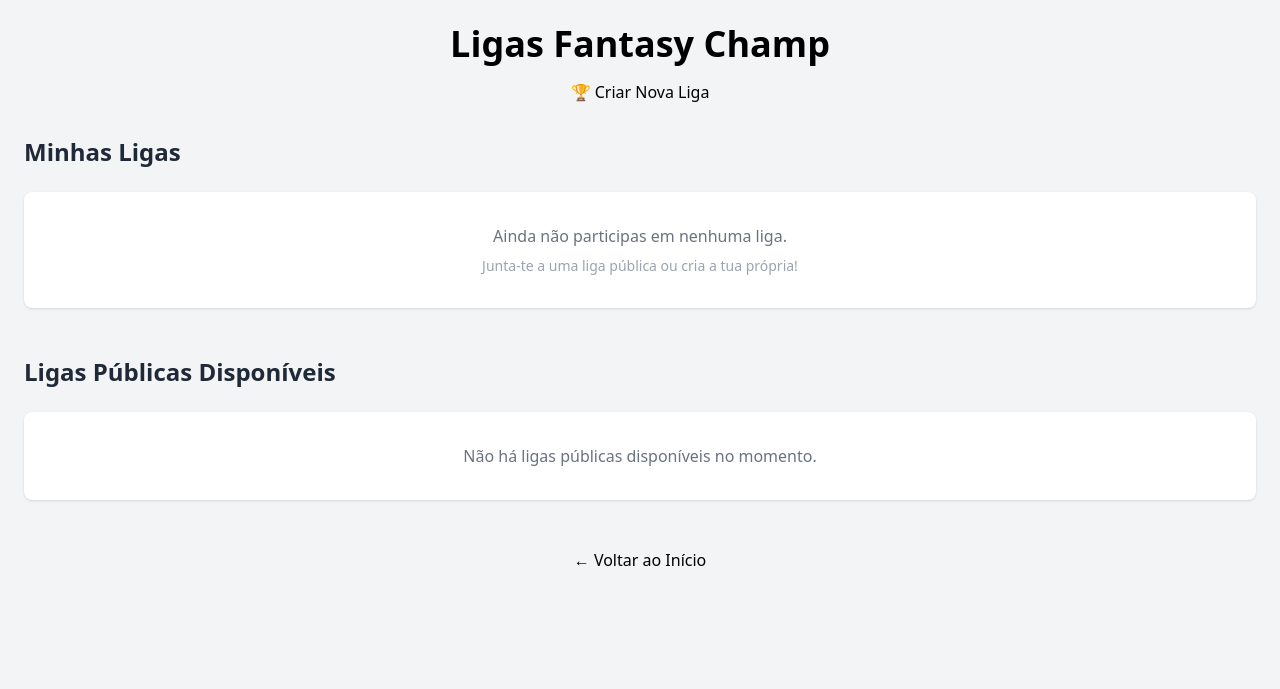
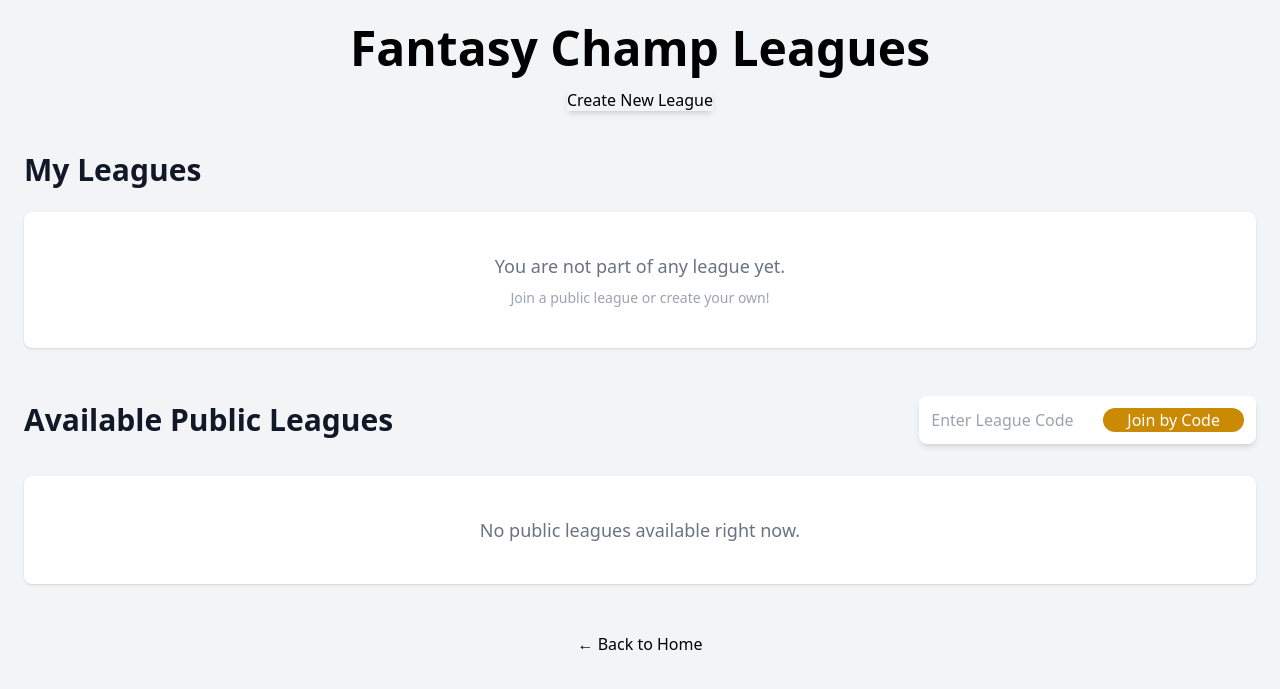
Before and after one commit to Bernardo2409/FBD_Project, a Flask app: template templates/ligas.html in a window 1280 px wide. Shown: the top 689 px of the page. Run offline with Flask 3, Linux system fonts and the light colour scheme; the template is opened without the code that fills it, so the values that code supplies are empty; some libraries are stand-ins or nearby versions.

Commit message:
Ligas, Funcional

```diff
--- a/app.py
+++ b/app.py
@@ -4,7 +4,7 @@ import secrets
 from flask import Flask, render_template, request, redirect, jsonify, session, url_for
 
 from persistence.equipa import adicionar_jogador_equipa, criar_equipa, obter_equipa_por_utilizador, obter_jogadores_equipa, remover_jogador_equipa, verificar_limites_equipa
-from persistence.leagues import criar_liga, juntar_liga, obter_liga_por_id, obter_ligas_por_utilizador, obter_ligas_publicas, obter_participantes_liga, obter_tipos_liga
+from persistence.leagues import abandonar_liga, criar_liga, juntar_liga, obter_liga_id_por_codigo, obter_liga_por_id, obter_ligas_por_utilizador, obter_ligas_publicas, obter_participantes_liga, obter_tipos_liga
 from persistence.players import list_all, list_paginated, read
 from persistence.clubs import list_all_clubs, list_paginated_clubs, read_club
 from persistence.users import create_user, login_user, get_users
@@ -254,15 +254,6 @@ def ligas_list():
     minhas_ligas = obter_ligas_por_utilizador(user_id)
     ligas_publicas = obter_ligas_publicas()
 
-    print(f"Minhas ligas: {len(minhas_ligas)}")
-    print(f"Ligas públicas: {len(ligas_publicas)}")
-
-    for liga in minhas_ligas:
-        print(f"Minha liga: {liga.nome} - Tipo: {liga.id_tipo_liga}")
-
-    for liga in ligas_publicas:
-        print(f"Liga pública: {liga.nome} - Tipo: {liga.id_tipo_liga}")
-
     return render_template("ligas.html",
                          minhas_ligas=minhas_ligas,
                          ligas_publicas=ligas_publicas)
@@ -321,5 +312,43 @@ def liga_detalhes(liga_id):
                          liga=liga,
                          participantes=participantes)
 
+@app.route("/juntar-liga-codigo", methods=['POST'])
+def juntar_liga_codigo():
+    codigo = request.form.get("codigo")
+    user_id = session["user_id"]
+
+    # procura a liga pelo código
+    liga_id = obter_liga_id_por_codigo(codigo)
+
+    if not liga_id:
+        session['error'] = "Invalid Code"
+        return redirect("/ligas")
+
+    sucesso = juntar_liga(user_id, liga_id, codigo)
+
+    if sucesso:
+        session['message'] = "You've Successfully entered the League!"
+    else:
+        session['error'] = "Failed joining Team"
+
+    return redirect("/ligas")
+
+@app.route("/abandonar-liga/<liga_id>", methods=['POST'])
+def abandonar_liga_route(liga_id):
+    if 'user_id' not in session:
+        return redirect("/")
+
+    user_id = session['user_id']
+
+    sucesso = abandonar_liga(user_id, liga_id)
+
+    if sucesso:
+        session['message'] = "Saíste da liga com sucesso!"
+    else:
+        session['error'] = "Não estás nesta liga."
+
+    return redirect("/ligas")
+
+
 if __name__ == "__main__":
     app.run(debug=True, host="0.0.0.0")
--- a/templates/ligas.html
+++ b/templates/ligas.html
@@ -1,129 +1,128 @@
 <!DOCTYPE html>
-<html lang="pt">
+<html lang="en">
 <head>
     <meta charset="UTF-8">
-    <title>Ligas - Fantasy Champ</title>
+    <title>Leagues - Fantasy Champ</title>
     <script src="https://cdn.tailwindcss.com"></script>
     <script src="https://cdn.jsdelivr.net/npm/daisyui@1.19.0/dist/full.js"></script>
 </head>
+
 <body class="bg-gray-100 min-h-screen" data-theme="corporate">
 
 <div class="container mx-auto p-6">
+
     <!-- HEADER -->
-    <div class="text-center mb-8">
-        <h1 class="text-4xl font-bold text-primary mb-4">Ligas Fantasy Champ</h1>
-        <a href="/criar-liga" class="btn btn-primary btn-lg">
-            🏆 Criar Nova Liga
+    <div class="text-center mb-10">
+        <h1 class="text-5xl font-bold text-primary mb-4">Fantasy Champ Leagues</h1>
+        <a href="/criar-liga" class="btn btn-primary btn-lg shadow-md">
+            Create New League
         </a>
     </div>
 
-    <!-- MENSAGENS -->
+    <!-- ALERTS -->
     {% if session.get('message') %}
-        <div class="alert alert-success mb-6">
-            <span>{{ session.pop('message', '') }}</span>
-        </div>
+    <div class="alert alert-success shadow-md mb-6">
+        <span>✅ {{ session.pop('message', '') }}</span>
+    </div>
     {% endif %}
 
     {% if session.get('error') %}
-        <div class="alert alert-error mb-6">
-            <span>{{ session.pop('error', '') }}</span>
-        </div>
+    <div class="alert alert-error shadow-md mb-6">
+        <span>❌ {{ session.pop('error', '') }}</span>
+    </div>
     {% endif %}
 
-    <!-- MINHAS LIGAS -->
+    <!-- MY LEAGUES -->
     <div class="mb-12">
-        <h2 class="text-2xl font-bold mb-6 text-gray-800">Minhas Ligas</h2>
+        <h2 class="text-3xl font-bold mb-6 text-gray-900">My Leagues</h2>
 
         {% if minhas_ligas %}
-        <div class="grid grid-cols-1 md:grid-cols-2 lg:grid-cols-3 gap-6">
+        <div class="grid grid-cols-1 md:grid-cols-2 lg:grid-cols-3 gap-8">
+
             {% for liga in minhas_ligas %}
-            <div class="card bg-white shadow-xl">
-                <div class="card-body">
-                    <h3 class="card-title text-lg">{{ liga.nome }}</h3>
-                    <div class="text-sm text-gray-600">
-                        <p><strong>Início:</strong> {{ liga.data_inicio }}</p>
-                        <p><strong>Fim:</strong> {{ liga.data_fim }}</p>
-                        <p><strong>Tipo:</strong> {{ 'Pública' if liga.id_tipo_liga == 'LT01' else 'Privada' }}</p>
+            <div class="card bg-white shadow-xl hover:shadow-2xl transition-all duration-200">
+                <div class="card-body rounded-full px-6" style="margin: 10px;">
+                    <h3 class="card-title text-xl">{{ liga.nome }}</h3>
+
+                    <div class="text-sm text-gray-600 mt-2 space-y-1">
+                        <p><strong>Start:</strong> {{ liga.data_inicio }}</p>
+                        <p><strong>End:</strong> {{ liga.data_fim }}</p>
+                        <p><strong>Type:</strong> {{ 'Public' if liga.id_tipo_liga == 'LT01' else 'Private' }}</p>
                     </div>
+
                     <div class="card-actions justify-end mt-4">
-                        <a href="/liga/{{ liga.id }}" class="btn btn-primary btn-sm">Ver Detalhes</a>
+                        <a href="/liga/{{ liga.id }}" class="btn bg-blue-600 hover:bg-blue-700 text-white border-none rounded-full px-6">View Details</a>
                     </div>
                 </div>
             </div>
             {% endfor %}
+
         </div>
         {% else %}
-        <div class="text-center py-8 bg-white rounded-lg shadow">
-            <p class="text-gray-500">Ainda não participas em nenhuma liga.</p>
-            <p class="text-sm text-gray-400 mt-2">Junta-te a uma liga pública ou cria a tua própria!</p>
+        <div class="text-center py-10 bg-white rounded-lg shadow">
+            <p class="text-gray-500 text-lg">You are not part of any league yet.</p>
+            <p class="text-sm text-gray-400 mt-2">Join a public league or create your own!</p>
         </div>
         {% endif %}
     </div>
 
-    <!-- LIGAS PÚBLICAS -->
+    <!-- PUBLIC LEAGUES -->
     <div class="mb-12">
-        <h2 class="text-2xl font-bold mb-6 text-gray-800">Ligas Públicas Disponíveis</h2>
+
+        <div class="flex items-center justify-between mb-8">
+            <h2 class="text-3xl font-bold text-gray-900">Available Public Leagues</h2>
+
+            <!-- ENTER BY CODE -->
+            <form method="POST" action="/juntar-liga-codigo"
+                  class="flex items-center gap-3 bg-white p-3 rounded-lg shadow-md">
+                <input type="text" name="codigo" placeholder="Enter League Code"
+                       class="input input-bordered input-sm w-40" required>
+
+                <button type="submit" class="btn bg-yellow-600 hover:bg-yellow-700 text-white border-none rounded-full px-6">
+                    Join by Code
+                </button>
+            </form>
+        </div>
 
         {% if ligas_publicas %}
-        <div class="grid grid-cols-1 md:grid-cols-2 lg:grid-cols-3 gap-6">
+        <div class="grid grid-cols-1 md:grid-cols-2 lg:grid-cols-3 gap-8">
+
             {% for liga in ligas_publicas %}
-            <div class="card bg-white shadow-xl">
-                <div class="card-body">
-                    <h3 class="card-title text-lg">{{ liga.nome }}</h3>
-                    <div class="text-sm text-gray-600">
-                        <p><strong>Início:</strong> {{ liga.data_inicio }}</p>
-                        <p><strong>Fim:</strong> {{ liga.data_fim }}</p>
-                        <p><strong>Criador:</strong> {{ liga.id_criador[:8] }}...</p>
+            <div class="card bg-white shadow-xl hover:shadow-2xl transition-all duration-200 " style="margin: 10px;">
+                <div class="card-body" style="margin: 10px;">
+                    <h3 class="card-title text-xl">{{ liga.nome }}</h3>
+
+                    <div class="text-sm text-gray-600 mt-2 space-y-1 " style="margin: 10px;">
+                        <p><strong>Start:</strong> {{ liga.data_inicio }}</p>
+                        <p><strong>End:</strong> {{ liga.data_fim }}</p>
+                        <p><strong>Creator:</strong> {{ liga.nome_criador }}</p>
                     </div>
+
                     <div class="card-actions justify-end mt-4">
-                        {% if liga.codigo_convite %}
-                        <button class="btn btn-secondary btn-sm"
-                                onclick="document.getElementById('modal-{{ liga.id }}').showModal()">
-                            🔐 Entrar com Código
-                        </button>
-                        {% else %}
-                        <a href="/juntar-liga/{{ liga.id }}" class="btn btn-success btn-sm">
-                            🎯 Entrar na Liga
-                        </a>
-                        {% endif %}
+                        <form method="POST" action="/juntar-liga/{{ liga.id }}">
+                            <button type="submit" class="btn bg-green-600 hover:bg-green-700 text-white border-none rounded-full px-6">
+                                Join League
+                            </button>
+                        </form>
                     </div>
                 </div>
             </div>
+            {% endfor %}
 
-            <!-- Modal para código -->
-            {% if liga.codigo_convite %}
-            <dialog id="modal-{{ liga.id }}" class="modal">
-                <div class="modal-box">
-                    <h3 class="font-bold text-lg">Entrar em {{ liga.nome }}</h3>
-                    <p class="py-4">Esta liga requer um código de convite.</p>
-                    <form method="POST" action="/juntar-liga/{{ liga.id }}">
-                        <div class="form-control">
-                            <label class="label">
-                                <span class="label-text">Código de Convite</span>
-                            </label>
-                            <input type="text" name="codigo" class="input input-bordered" required>
-                        </div>
-                        <div class="modal-action">
-                            <button type="submit" class="btn btn-primary">Entrar</button>
-                            <button type="button" class="btn" onclick="document.getElementById('modal-{{ liga.id }}').close()">Cancelar</button>
-                        </div>
-                    </form>
-                </div>
-            </dialog>
-            {% endif %}
-            {% endfor %}
         </div>
         {% else %}
-        <div class="text-center py-8 bg-white rounded-lg shadow">
-            <p class="text-gray-500">Não há ligas públicas disponíveis no momento.</p>
+        <div class="text-center py-10 bg-white rounded-lg shadow">
+            <p class="text-gray-500 text-lg">No public leagues available right now.</p>
         </div>
         {% endif %}
+
     </div>
 
-    <!-- BOTÃO VOLTAR -->
-    <div class="text-center">
-        <a href="/index" class="btn btn-secondary">← Voltar ao Início</a>
+    <!-- BACK BUTTON -->
+    <div class="text-center mt-10">
+        <a href="/index" class="btn btn-secondary">← Back to Home</a>
     </div>
+
 </div>
 
 </body>
```
Also changed, not shown: persistence/leagues.py (+60 -8 lines), templates/criar_liga.html (+93 -47 lines), templates/index.html (+21 -21 lines), templates/liga_details.html (+62 -23 lines).
